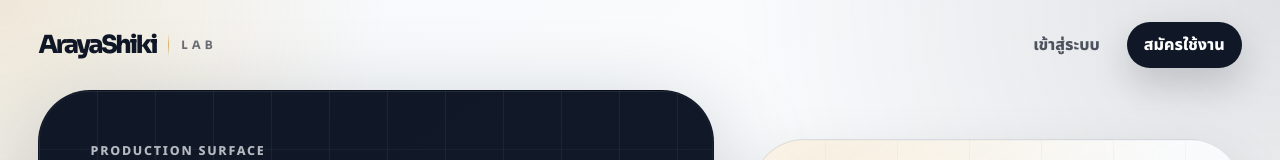
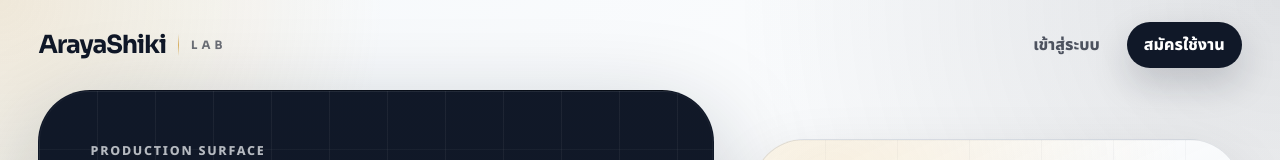
Before and after one commit to godmode99/iot-2026, a Next.js app in the folder dashboard/: page / in a window 1280 px wide. Shown: the top 160 px of the page. Built offline with nearby package versions, Linux system fonts and the light colour scheme; no server answers.

Commit message:
Loosen brand wordmark spacing for readability

```diff
--- a/dashboard/app/globals.css
+++ b/dashboard/app/globals.css
@@ -96,9 +96,9 @@
 .brand-wordmark-main {
   font-family: var(--font-brand);
   font-size: clamp(1.26rem, 1.95vw, 1.6rem);
-  font-weight: 800;
-  line-height: 0.9;
-  letter-spacing: -0.09em;
+  font-weight: 700;
+  line-height: 0.94;
+  letter-spacing: -0.045em;
   text-transform: none;
   font-feature-settings: "kern" 1;
 }
```
